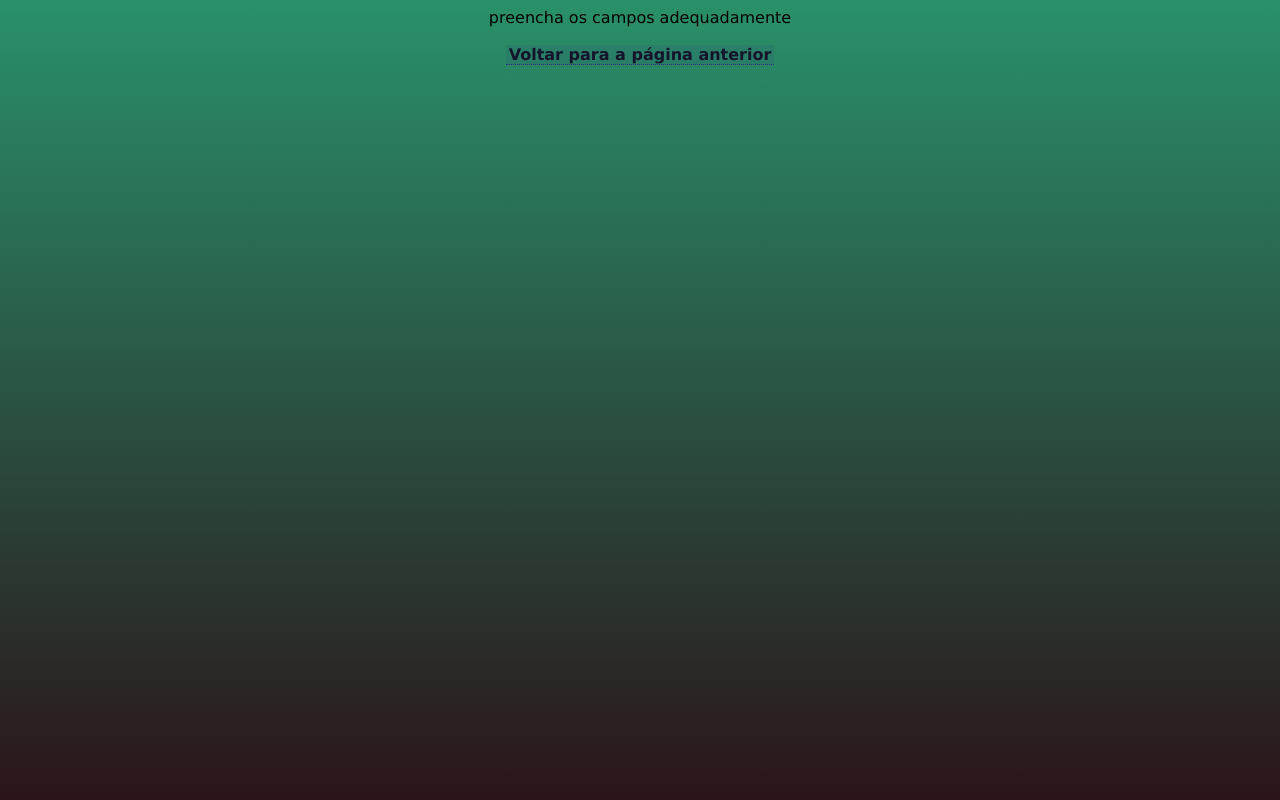
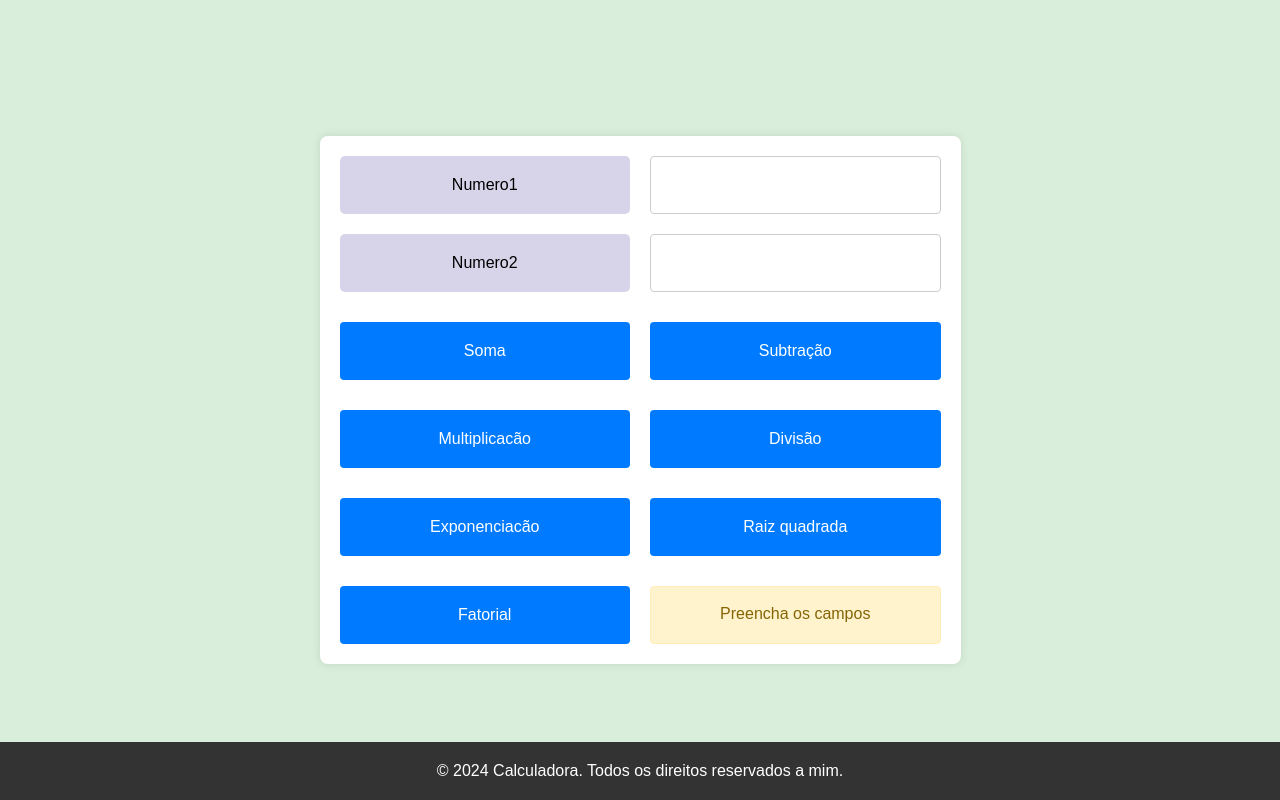
Before and after one commit to NeemiasEmanuel/trabalhoPHP, a PHP site: page /resultado.php in a window 1280 px wide. Run offline with PHP 8.4, Linux system fonts and the light colour scheme; data that the repository does not hold is empty.

Commit message:
Add files via upload

```diff
--- /dev/null
+++ b/Trabalho/calculadora.css
@@ -0,0 +1,124 @@
+/* Reset de estilos */
+
+/* Define estilos iniciais para garantir uma base consistente em diferentes navegadores */
+* {
+    margin: 0;
+    padding: 0;
+    box-sizing: border-box;
+}
+
+/* Estilos do corpo */
+
+/* Define a aparência geral da página, incluindo a fonte, cores de fundo e texto, e alinhamento do conteúdo */
+body {
+    font-family: Arial, sans-serif;
+    background-color: #f0f0f0;
+    display: flex;
+    justify-content: center;
+    align-items: center;
+    flex-direction: column;
+    width: 100vw;
+    height: 100vh;
+    background-color: rgba(201, 232, 204, 0.702);
+    color: rgb(0, 0, 0);
+    flex-wrap: nowrap;
+}
+
+/* Define as larguras mínima e máxima para essas seções para garantir uma aparência consistente */
+header, main, section {
+    min-width: 641px;
+    max-width: 700px;
+}
+
+/* Estilos para rótulos de formulário, incluindo exibição em bloco, fonte, cor de fundo e padding */
+
+form label {
+    display: inline-block;
+    font-weight: 100;
+    background-color: rgba(55, 41, 145, 0.2);
+    padding: 20px;
+    margin-bottom: 0px;
+    border-radius: 5px;
+}
+
+/* Estilos do formulário */
+
+/* Define a aparência do formulário */
+
+.calculator {
+    background-color: #fff;/* incluindo cores de fundo, */
+    border-radius: 8px; /*bordas arredondadas*/
+    padding: 20px;
+    box-shadow: 0 0 10px rgba(0, 0, 0, 0.1);
+    display: grid;/* tipo de display */
+    grid-template-columns: repeat(2, 1fr); /* 3 colunas com o mesmo tamanho */
+    grid-auto-rows: auto; /* Altura automática das linhas */
+    gap: 20px; /* Espaçamento entre os itens */
+    text-align: center;
+}
+
+/* Estilos dos campos de entrada */
+
+/* Define a aparência dos campos de entrada de numeros*/
+
+.calculator input[type="number"] {
+    padding: 10px;
+    border: 1px solid #ccc;
+    border-radius: 4px;
+    font-size: 16px;
+}
+/* Estilos dos botões */
+
+/* Define a aparência dos botões de operação*/
+
+.calculator input[type="submit"] {
+    width: 100%;
+    padding: 20px;
+    margin-top: 10px;
+    border: none;
+    border-radius: 4px;
+    background-color: #007bff;
+    color: #fff;
+    font-size: 16px;
+    cursor: pointer;
+    text-align: center;
+}
+
+/* Estilos do resultado */
+
+/* Define a aparência do resultado do cálculo */
+.calculator #result {
+
+    margin-top: 10px;
+    padding: 18px;
+    border: 1px solid #ccc;
+    border-radius: 4px;
+    font-size: 16px;
+    text-align: center;
+    background-color: #f0f0f0;
+}
+/* Estilos do footer container */
+
+/* Define a aparência do contêiner do rodapé das duas paginas*/
+.container {
+    background-color: #333; /* Cor de fundo */
+    color: #fff; /* Cor do texto */
+    padding: 20px; /* Espaçamento interno */
+    text-align: center; /* Alinhamento do texto */
+    position: absolute;
+    left: 0;
+    bottom: 0;
+    width: 100%;
+}
+/* Estilos de aviso */
+
+/* Define a aparência do aviso ,utilizado no aviso de falta de informações dos numeros */
+.warning {
+    margin-top: 10px;
+    background-color: #fff3cd; /* Cor de fundo */
+    border: 1px solid #ffeeba; /* Cor da borda */
+    color: #856404; /* Cor do texto */
+    padding: 18px; /* Espaçamento interno */
+    border-radius: 4px; /* Borda arredondada */
+    text-align: center;
+}
--- a/Trabalho/resultado.php
+++ b/Trabalho/resultado.php
@@ -1,64 +1,91 @@
 <!DOCTYPE html>
-<html lang="en">
+<html lang="pt-br">
 <head>
     <meta charset="UTF-8">
     <meta name="viewport" content="width=device-width, initial-scale=1.0">
-    <title>Document</title>
-    <link rel="stylesheet" href="style.css">
+    <title>Calculadora resultado</title>
+    <link rel="stylesheet" href="calculadora.css">
 </head>
 <body>
+    <main>
+    <section>
+        <form action="" method="post" class="calculator">
+        <label for="numero1">Numero1 </label>
+        <input type="number" step="0.01" name="numero1" value="<?php if(isset($_POST['numero1'])) echo $_POST['numero1']; ?>">
+        <!-- Código em PHP para manter o número previamente inserido pelo usuário -->
 
+        <label for="numero2">Numero2 </label>
+        <input type="number" step="0.01" name="numero2" value="<?php if(isset($_POST['numero2'])) echo $_POST['numero2']; ?>">
+        <!-- Código em PHP para manter o número previamente inserido pelo usuário -->
+
+                <input class="operation" type="submit" value="Soma" name="operacao" >
+                <input class="operation" type="submit" value="Subtração" name="operacao">
+                <input class="operation" type="submit" value="Multiplicacão" name="operacao">
+                <input class="operation" type="submit" value="Divisão" name="operacao">
+                <input class="operation" type="submit" value="Exponenciacão" name="operacao">
+                <input class="operation" type="submit" value="Raiz quadrada" name="operacao">
+                <input class="operation" type="submit" value="Fatorial" name="operacao">
 
                 <?php
                     $numero1 = $_POST['numero1'];
                     $numero2 = $_POST['numero2'];
                     $operacao = $_POST['operacao'];
+                    $resultado;
                 //($_POST['numero2'] != 0  && $_POST['numero1'] != 0) && (empty($_POST['numero1']) or empty($_POST['numero2'])
+
+
                 if($numero1 == "" || $numero2 == "" )
                 {
-        echo "preencha os campos adequadamente";
+                    echo "<span class='warning'>Preencha os campos</span>";
                 }
                 else{
 
                     switch ($operacao) {
                         case "Soma":
-                echo  number_format(($numero1 + $numero2),2);
+                            $resultado =  number_format(($numero1 + $numero2),2);
                             break;
                         case "Subtração":
-                echo number_format(($numero1 - $numero2),2);
+                            $resultado = number_format(($numero1 - $numero2),2);
                             break;
                         case "Multiplicacão":
-                echo number_format(($numero1 * $numero2),2);
+                            $resultado = number_format(($numero1 * $numero2),2);
                             break;
                         case "Divisão":
                             if ($numero1 == 0 || $numero2 == 0) {
-                    echo "Erro: Não existe divisão por zero";
+                                $resultado = "Erro: Não existe divisão por zero";
                             }
                             else{
-                echo number_format(($numero1 / $numero2),2);
+                            $resultado = number_format(($numero1 / $numero2),2);
                             }
                             break;
                         case "Exponenciacão":
-                echo number_format(($numero1 ** $numero2),2);
+                            $resultado = number_format(($numero1 ** $numero2),2);
                             break;
                         case "Raiz quadrada":
-                echo number_format(sqrt($numero1 + $numero2),2);
+                            $resultado = number_format(sqrt($numero1 + $numero2),2);
                             break;
                         case "Fatorial":
                             $fatorial = 1;
                             for ($i=1; $i <= $numero1 + $numero2 ; $i++) {
                                 $fatorial *= $i;
                             }
-                echo number_format($fatorial,2);
+                            $resultado = number_format($fatorial,2);
                             break;
                         default:
-                echo "\nnice";
+                            echo "\n teste";
                             break;
                         }
-
+                        echo "<p id='result'> $resultado</p>";
                     }
                 ?>
+        </form>
+    </section>
+    </main>
 
-    <p><a href="javascript:history.go(-1)">Voltar para a página anterior</a></p>
+    <footer>
+    <div class="container">
+        <p>© <?php echo date("Y"); ?> Calculadora. Todos os direitos reservados a mim.</p>
+    </div>
+</footer>
 </body>
 </html>
```
Also changed, not shown: Trabalho/index.php (added, +36 -0 lines). Lines whose indentation alone changed are shown as unchanged.
